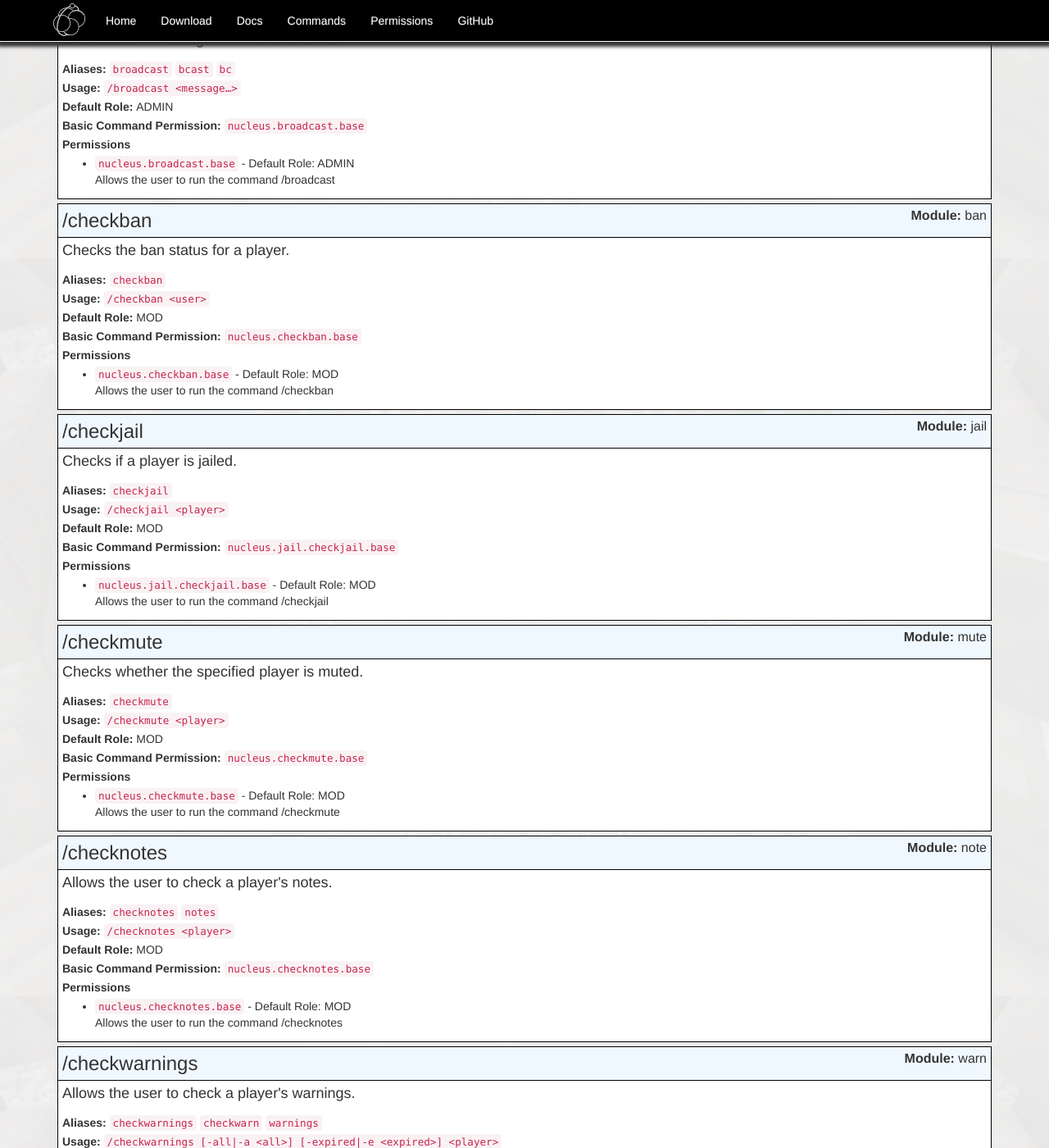
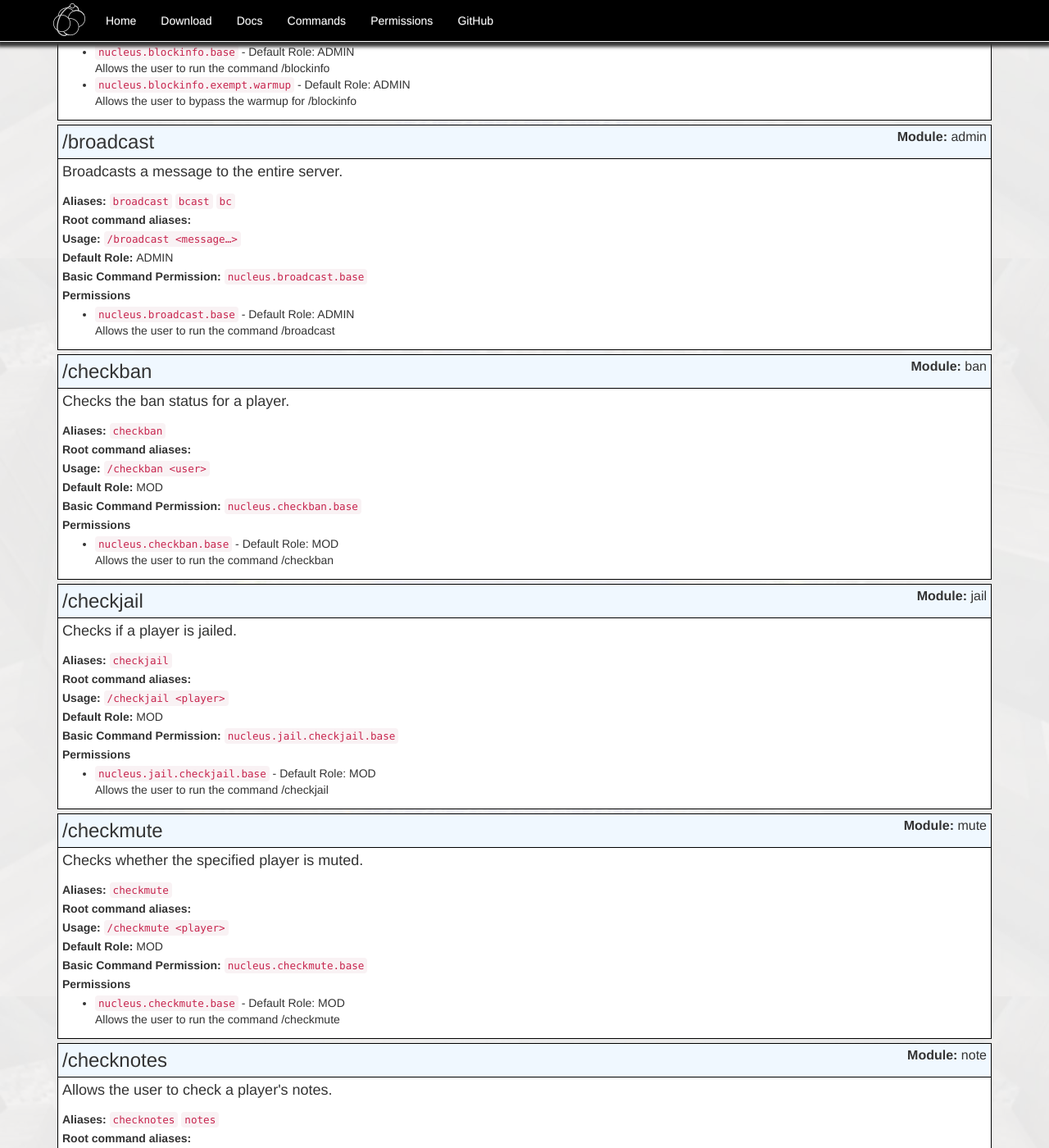
Before and after one commit to NucleusPowered/site-v1, a Jekyll site: the page built from docs/commands2.html, in a window 1280 px wide and 1400 px high, scrolled down 3285 px. Shown: the whole window at 82% size. Built offline with Jekyll 4.4.1, drawn with Linux system fonts in a browser that asks for light colours; some of the changed text lies outside the part shown.

Commit message:
Add root aliases

```diff
--- a/docs/commands2.html
+++ b/docs/commands2.html
@@ -57,6 +57,13 @@ header: Command Reference
             {% endif %}
         </p>
         {% endif %}
+        {% assign rootal = (cmds.rootAliases | split: ', ') %}
+        {% if rootal | size > 1 %}
+        <p>
+            <strong>Root command aliases: </strong>
+            {% for a in rootal %} <code>/{{ a }}</code>{% endfor %}
+        </p>
+        {% endif %}
         <p>
             <strong>Usage: </strong> <code>{{ cmds.usageString | replace: '<', '&lt;' | replace: '>', '&gt;' }}</code>
         </p>
```
